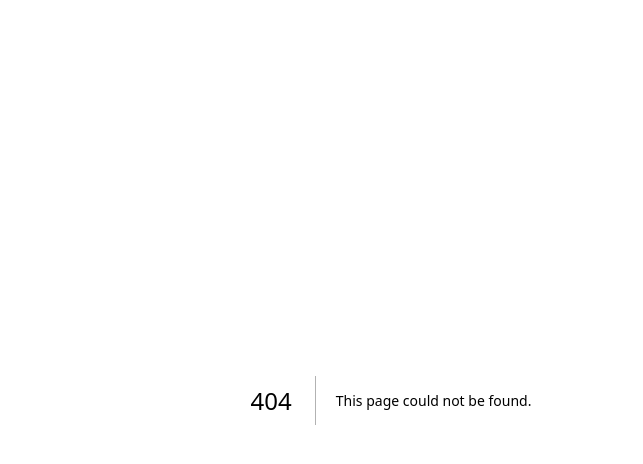
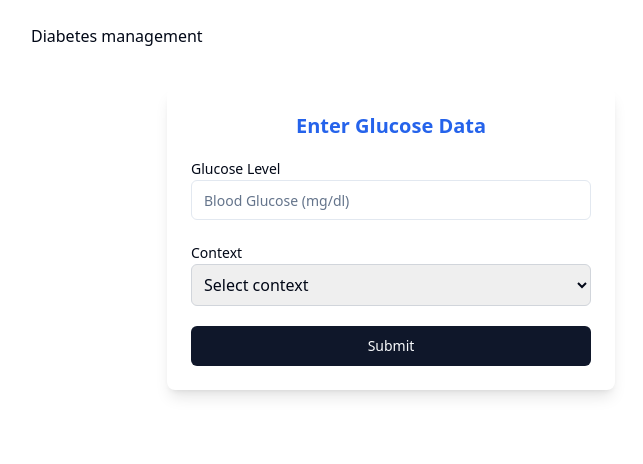
Before and after one commit to norvale08/smartcare-new, a Next.js app in the folder apps/web/: page /diabetes in a window 1280 px wide. Before the commit this address had no page. Shown: the top 464 px of the page, without its empty margins (249-892 px from the left). Built offline with nearby package versions, Linux system fonts and the light colour scheme.

Commit message:
diabetes input form

```diff
--- /dev/null
+++ b/apps/web/app/components/diabetes/diabetesVitals.tsx
@@ -0,0 +1,62 @@
+"use client"
+import React, { useState } from 'react';
+import { Input, Label, Button } from '@repo/ui';
+import { useForm } from "react-hook-form";
+import { diabetesValidationRules } from '@repo/ui';
+import { diabetesType } from '@/types/diabetes';
+
+const DiabetesVitals = () => {
+  const { register, handleSubmit, formState, reset } = useForm<diabetesType>();
+  const [isLoading, setLoading] = useState(false);
+
+  const handleFormSubmit = () => {
+    reset();
+  };
+
+  return (
+    <div className="max-w-md mx-auto mt-10 bg-white shadow-lg rounded-lg p-6">
+      <h2 className="text-xl font-semibold text-center mb-4 text-blue-600">Enter Glucose Data</h2>
+
+      <form onSubmit={handleSubmit(handleFormSubmit)} className="space-y-5">
+        <div>
+          <Label htmlFor="glucose">Glucose Level</Label>
+          <Input
+            type="text"
+            placeholder="Blood Glucose (mg/dl)"
+            {...register("glucose", diabetesValidationRules.glucose)}
+          />
+          {formState.errors.glucose && (
+            <p className=" text-red-600 ">
+              {formState.errors.glucose.message}
+            </p>
+          )}
+        </div>
+
+        <div>
+          <Label htmlFor="context">Context</Label>
+          <select
+            id="context"
+            className="w-full p-2 border border-gray-300 rounded-md"
+            {...register("context", diabetesValidationRules.context)}
+          >
+            <option value="">Select context</option>
+            <option value="Fasting">Fasting</option>
+            <option value="Post-meal">Post Meal</option>
+            <option value="Random">Random</option>
+          </select>
+          {formState.errors.context && (
+            <p className=" text-red-600 ">
+              {formState.errors.context.message}
+            </p>
+          )}
+        </div>
+
+        <Button type="submit" className="w-full">
+          {isLoading ? "Submitting..." : "Submit"}
+        </Button>
+      </form>
+    </div>
+  );
+};
+
+export default DiabetesVitals;
--- /dev/null
+++ b/apps/web/app/diabetes/layout.tsx
@@ -0,0 +1,17 @@
+// app/diabetes/layout.tsx
+import React from 'react';
+
+export default function DiabetesLayout({
+  children,
+}: {
+  children: React.ReactNode;
+}) {
+  return (
+    <section className="p-6 max-w-3xl mx-auto">
+
+
+
+      <main>{children}</main>
+    </section>
+  );
+}
--- /dev/null
+++ b/apps/web/app/diabetes/page.tsx
@@ -0,0 +1,13 @@
+import React from 'react'
+import DiabetesVitals from '../components/diabetes/diabetesVitals'
+
+const page = () => {
+  return (
+    <div>
+        Diabetes management
+        <DiabetesVitals/>
+    </div>
+  )
+}
+
+export default page
--- /dev/null
+++ b/apps/web/types/diabetes.ts
@@ -0,0 +1,4 @@
+export type diabetesType = {
+  glucose:number,
+  context:string
+};
--- a/packages/ui/src/index.tsx
+++ b/packages/ui/src/index.tsx
@@ -11,3 +11,4 @@ export { cn } from "./lib/utils";
 
 export * from './validation/auth';
 export { profileValidationRules } from './validation/profile';
+export {diabetesValidationRules} from "./validation/diabetes"
--- /dev/null
+++ b/packages/ui/src/validation/diabetes.ts
@@ -0,0 +1,21 @@
+export const diabetesValidationRules={
+    glucose:{
+        required:"glucose level is required",
+        pattern:{
+            value:/^[0-9]+$/,
+            message :"glucose level should be numbers"
+        },
+        min:{
+            value:20,
+            message:"Too low to be realistic"
+        },
+        max:{
+            value:600,
+            message:"Too high to be realistic"
+        },
+
+    },
+     context:{
+            required:"please select a context"
+        }
+}
```
